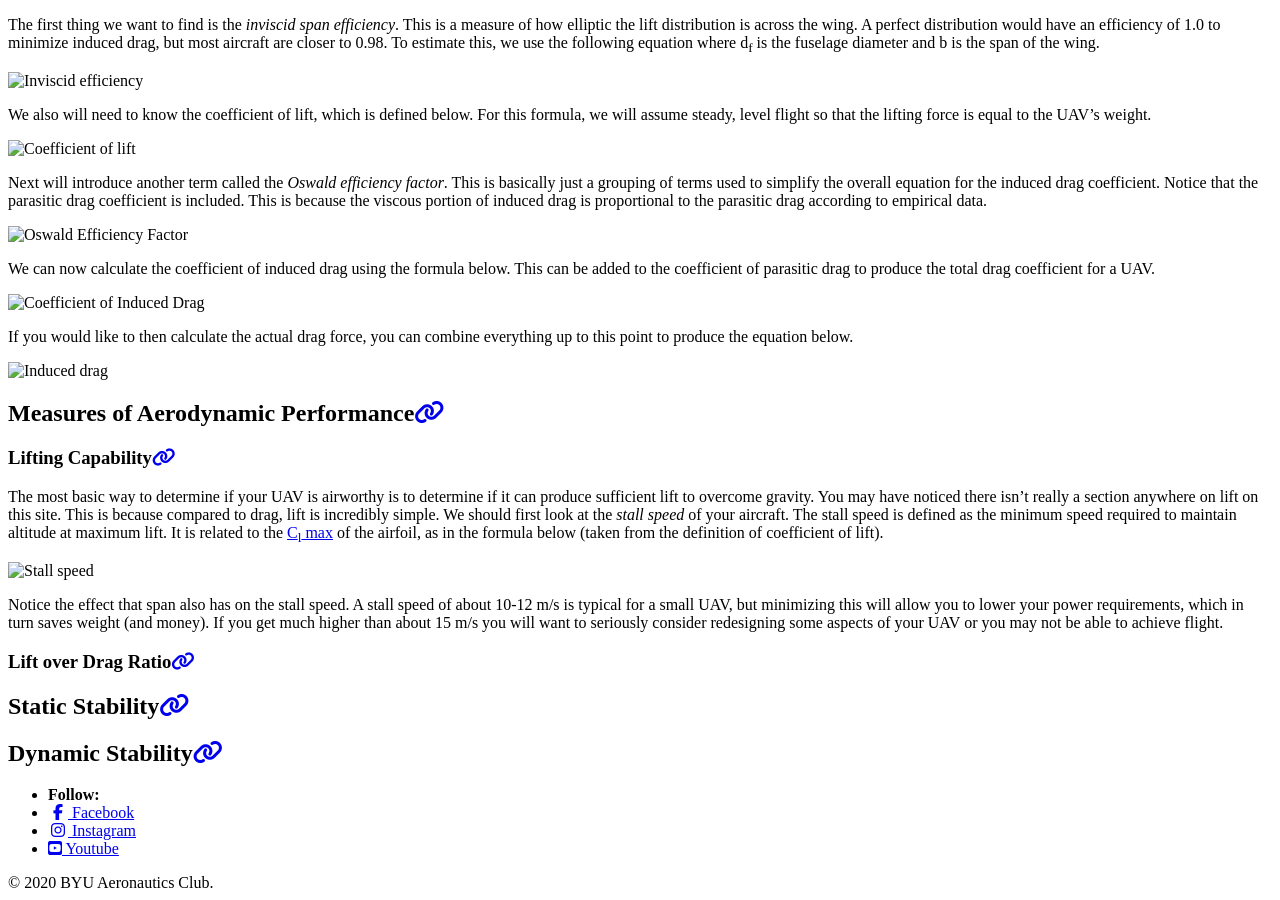
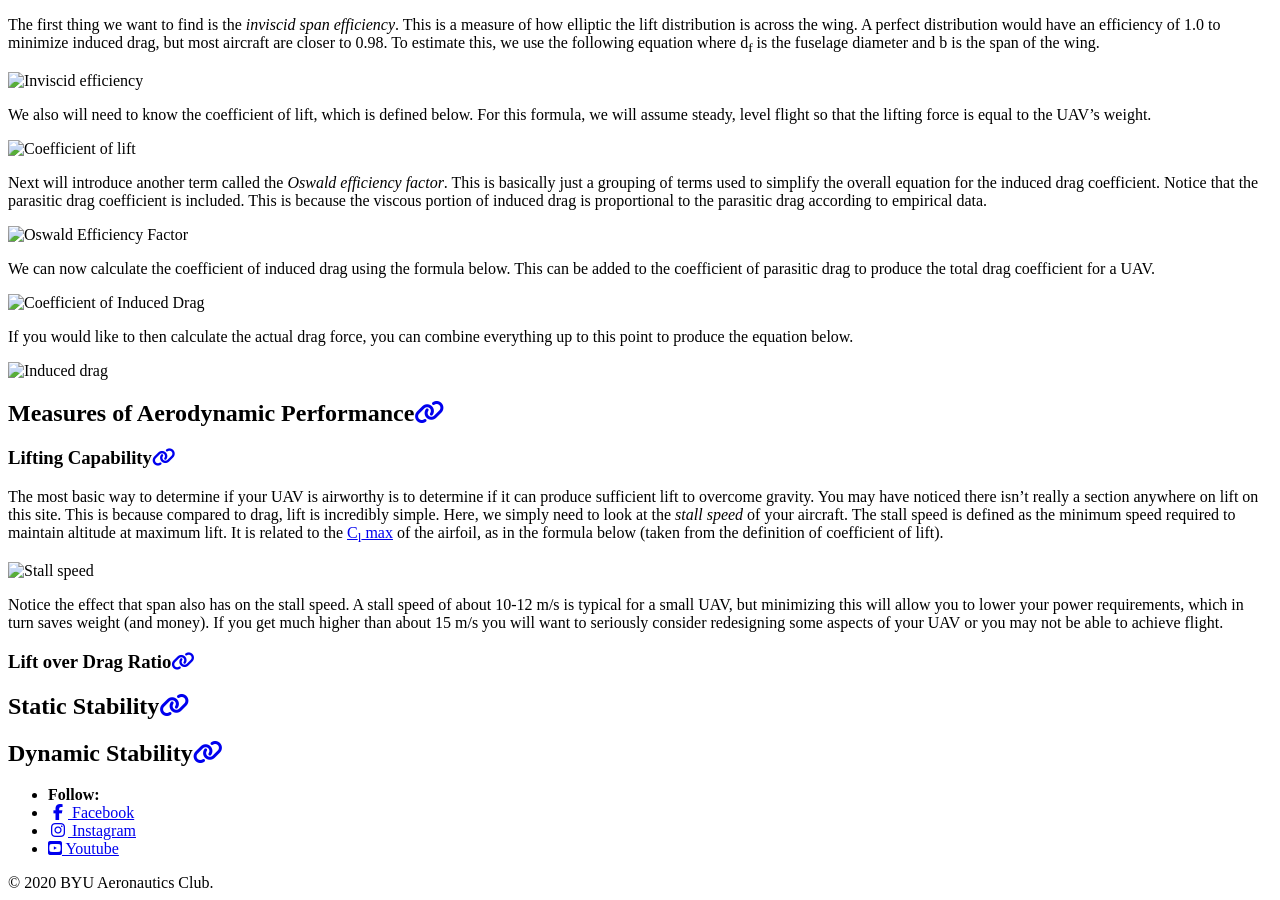
Before and after one commit to BYU-Aeronautics-Club/BYUAeronauticsClub.github.io, a Jekyll site: the page built from _pages/fundamentals/aerodynamics/performance.md, in a window 1280 px wide and 900 px high, scrolled down 1653 px. Built offline with Jekyll 4.4.1, drawn with Linux system fonts in a browser that asks for light colours; cached includes are drawn as plain includes; nearby versions of some CDN libraries.

Commit message:
Changing some wording

```diff
--- a/_pages/fundamentals/aerodynamics/performance.md
+++ b/_pages/fundamentals/aerodynamics/performance.md
@@ -68,7 +68,7 @@ If you would like to then calculate the actual drag force, you can combine every
 
 ## Measures of Aerodynamic Performance
 ### Lifting Capability
-The most basic way to determine if your UAV is airworthy is to determine if it can produce sufficient lift to overcome gravity. You may have noticed there isn't really a section anywhere on lift on this site. This is because compared to drag, lift is incredibly simple. We should first look at the *stall speed* of your aircraft. The stall speed is defined as the minimum speed required to maintain altitude at maximum lift. It is related to the [C<sub>l</sub> max](https://aeronautics.byu.edu/fundamentals/aerodynamics/airfoils/#lift-and-drag-performance) of the airfoil, as in the formula below (taken from the definition of coefficient of lift).
+The most basic way to determine if your UAV is airworthy is to determine if it can produce sufficient lift to overcome gravity. You may have noticed there isn't really a section anywhere on lift on this site. This is because compared to drag, lift is incredibly simple. Here, we simply need to look at the *stall speed* of your aircraft. The stall speed is defined as the minimum speed required to maintain altitude at maximum lift. It is related to the [C<sub>l</sub> max](https://aeronautics.byu.edu/fundamentals/aerodynamics/airfoils/#lift-and-drag-performance) of the airfoil, as in the formula below (taken from the definition of coefficient of lift).
 
 ![Stall speed](./figures/stall_speed.JPG){: .align-center}
 
```
